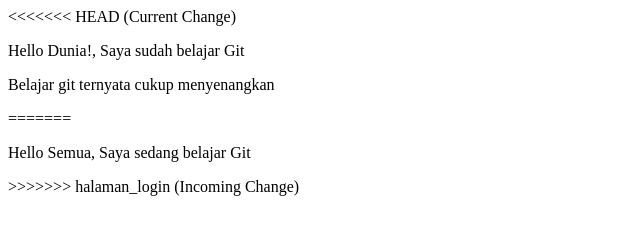
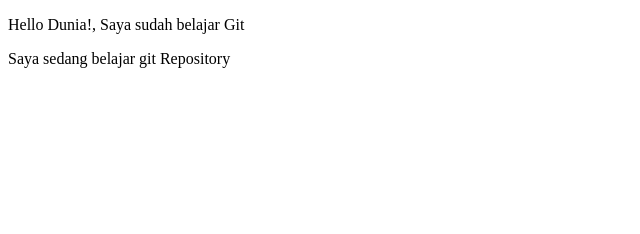
Before and after one commit to DimasIqbal21/belajar-git, a plain HTML site: page index.html in a window 1280 px wide. Shown: the whole page, without its empty margins (0-640 px from the left). Drawn offline with Linux system fonts and the light colour scheme.

Commit message:
mengubah judul dan teks body

```diff
--- a/index.html
+++ b/index.html
@@ -1,17 +1,11 @@
 <!DOCTYPE html>
 <html>
-
     <head>
         <meta charset="utf-8">
-    <title>Belajar Git Project 01</title>
+        <title>Belajar Git - Remote Repository</title>
     </head>
-
     <body>
-    <<<<<<< HEAD (Current Change)
         <p>Hello Dunia!, Saya sudah belajar Git</p>
-        <p>Belajar git ternyata cukup menyenangkan</p>
-=======
-        <p>Hello Semua, Saya sedang belajar Git</p>
-        >>>>>>> halaman_login (Incoming Change)
+        <p>Saya sedang belajar git Repository</p>
     </body>
 </html>
```
Lines whose indentation alone changed are shown as unchanged.
